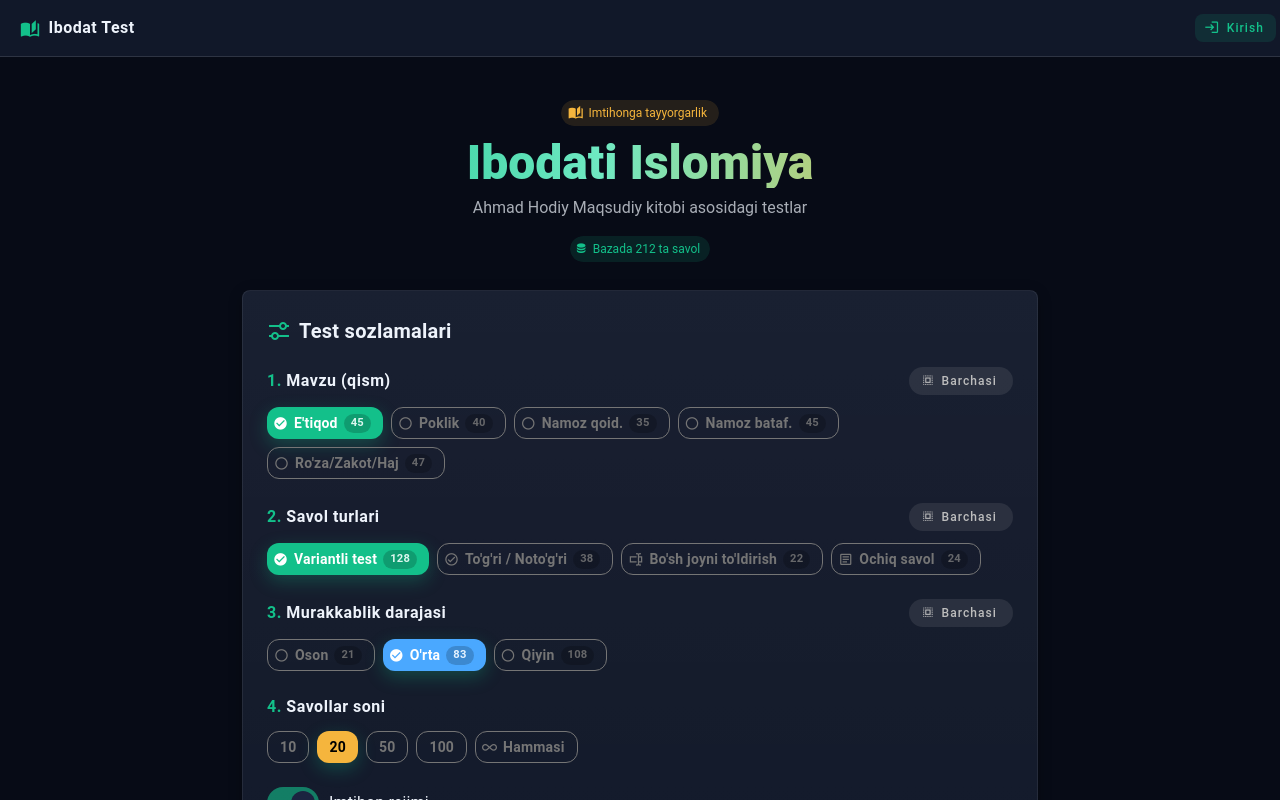
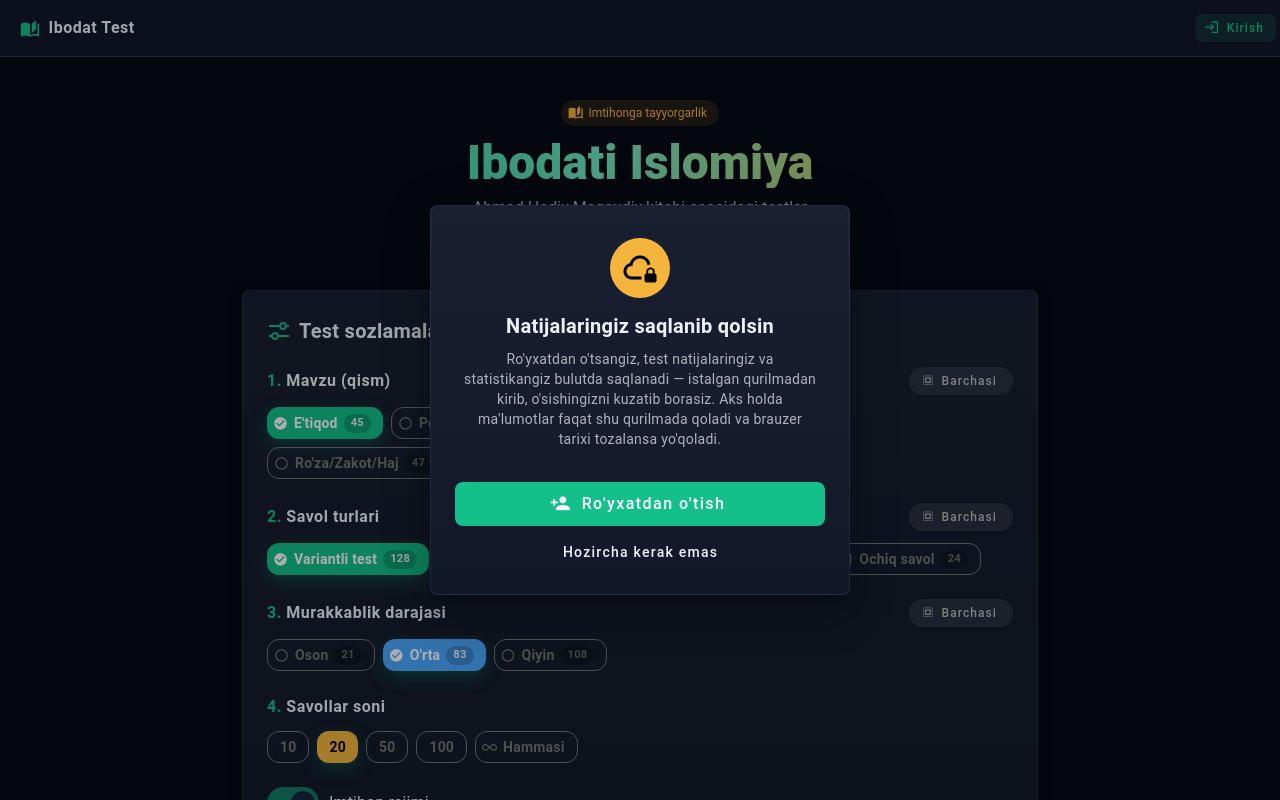
Before and after one commit to nizomovshoxrux/ibodati-islomiya-test, a Vue app: page / in a window 1280 px wide. Shown: the top 800 px of the page. Built offline with nearby package versions, Linux system fonts and the light colour scheme; no server answers.

Commit message:
Auth tavsiya eslatmasi (kirilmaganda) + tab tanlash

```diff
--- a/src/App.vue
+++ b/src/App.vue
@@ -29,7 +29,7 @@
             </v-list-item>
           </v-list>
         </v-menu>
-        <v-btn v-else variant="tonal" color="primary" size="small" @click="authOpen = true">
+        <v-btn v-else variant="tonal" color="primary" size="small" @click="openLogin">
           <v-icon start icon="mdi-login" /> Kirish
         </v-btn>
       </template>
@@ -68,7 +68,30 @@
     </v-main>
 
     <!-- Auth oynasi -->
-    <AuthDialog v-model="authOpen" />
+    <AuthDialog v-model="authOpen" :start-tab="authStartTab" />
+
+    <!-- Ro'yxatdan o'tishni tavsiya qiluvchi eslatma -->
+    <v-dialog v-model="promptOpen" max-width="420" persistent>
+      <v-card class="pa-2">
+        <v-card-text class="text-center pt-6">
+          <v-avatar color="secondary" size="60" class="mb-3">
+            <v-icon icon="mdi-cloud-lock-outline" size="36" />
+          </v-avatar>
+          <h2 class="text-h6 font-weight-bold mb-2">Natijalaringiz saqlanib qolsin</h2>
+          <p class="text-body-2 text-medium-emphasis">
+            Ro'yxatdan o'tsangiz, test natijalaringiz va statistikangiz bulutda saqlanadi —
+            istalgan qurilmadan kirib, o'sishingizni kuzatib borasiz.
+            Aks holda ma'lumotlar faqat shu qurilmada qoladi va brauzer tarixi tozalansa yo'qoladi.
+          </p>
+        </v-card-text>
+        <v-card-actions class="flex-column ga-2 px-4 pb-4">
+          <v-btn block size="large" color="primary" variant="flat" @click="goRegister">
+            <v-icon start icon="mdi-account-plus" /> Ro'yxatdan o'tish
+          </v-btn>
+          <v-btn block variant="text" @click="dismissPrompt">Hozircha kerak emas</v-btn>
+        </v-card-actions>
+      </v-card>
+    </v-dialog>
 
     <!-- PWA o'rnatish taklifi -->
     <v-snackbar v-model="showInstall" :timeout="-1" color="surface-bright" location="bottom">
@@ -82,7 +105,7 @@
 </template>
 
 <script setup>
-import { ref, computed, onMounted } from 'vue'
+import { ref, computed, watch, onMounted } from 'vue'
 import StartView from './components/StartView.vue'
 import QuizView from './components/QuizView.vue'
 import ResultView from './components/ResultView.vue'
@@ -90,11 +113,14 @@ import StatsView from './components/StatsView.vue'
 import AuthDialog from './components/AuthDialog.vue'
 import { startQuiz, startFromIds, finishQuiz, wrongIds } from './composables/useQuiz.js'
 import { firebaseEnabled } from './firebase.js'
-import { user, logout } from './composables/useAuth.js'
+import { user, authReady, logout } from './composables/useAuth.js'
 
 const screen = ref('start')
 const session = ref(null)
 const authOpen = ref(false)
+const authStartTab = ref('login')
+const promptOpen = ref(false)
+const PROMPT_KEY = 'ibodat_auth_prompt_seen'
 
 const initial = computed(() => {
   const u = user.value
@@ -105,6 +131,31 @@ const initial = computed(() => {
 async function doLogout () {
   await logout()
   screen.value = 'start'
+}
+
+// Kirilmagan bo'lsa, bir marta tavsiya eslatmasini ko'rsatamiz
+function maybePrompt () {
+  if (firebaseEnabled && authReady.value && !user.value &&
+      !sessionStorage.getItem(PROMPT_KEY)) {
+    promptOpen.value = true
+  }
+}
+watch(authReady, () => maybePrompt(), { immediate: true })
+watch(user, (u) => { if (u) promptOpen.value = false })
+
+function goRegister () {
+  sessionStorage.setItem(PROMPT_KEY, '1')
+  promptOpen.value = false
+  authStartTab.value = 'register'
+  authOpen.value = true
+}
+function dismissPrompt () {
+  sessionStorage.setItem(PROMPT_KEY, '1')
+  promptOpen.value = false
+}
+function openLogin () {
+  authStartTab.value = 'login'
+  authOpen.value = true
 }
 
 function onStart (config) {
--- a/src/components/AuthDialog.vue
+++ b/src/components/AuthDialog.vue
@@ -53,13 +53,21 @@
 </template>
 
 <script setup>
-import { ref, computed } from 'vue'
+import { ref, computed, watch } from 'vue'
 import { login, register, authErrorMessage } from '../composables/useAuth.js'
 
-const props = defineProps({ modelValue: Boolean })
+const props = defineProps({
+  modelValue: Boolean,
+  startTab: { type: String, default: 'login' }
+})
 const emit = defineEmits(['update:modelValue', 'success'])
 
-const tab = ref('login')
+const tab = ref(props.startTab)
+
+// Oyna ochilganda kerakli tabni ko'rsatamiz va xatoni tozalaymiz
+watch(() => props.modelValue, (open) => {
+  if (open) { tab.value = props.startTab; error.value = '' }
+})
 const isLogin = computed(() => tab.value === 'login')
 const name = ref('')
 const email = ref('')
```
